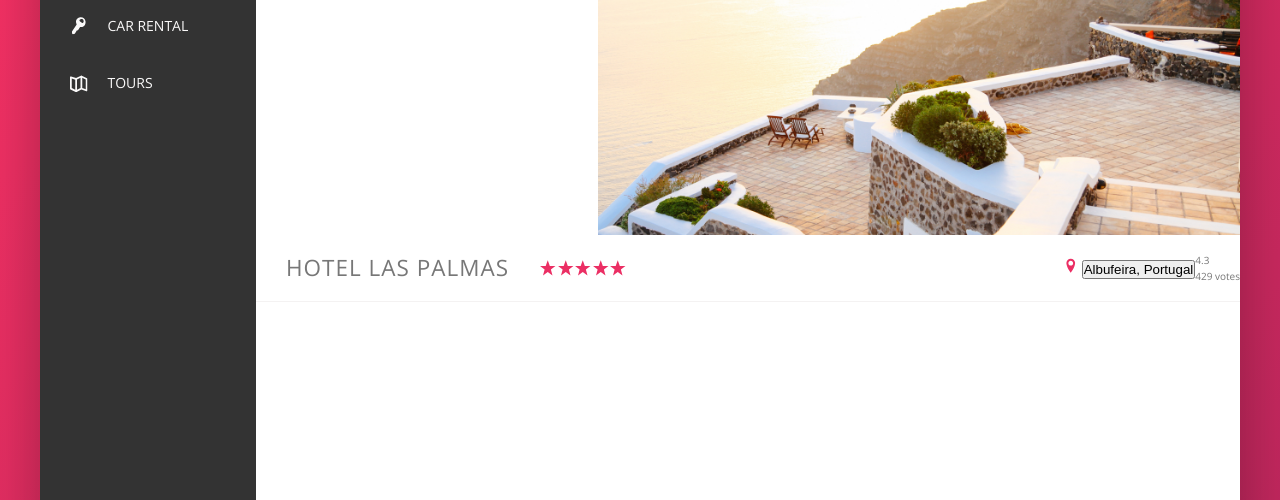
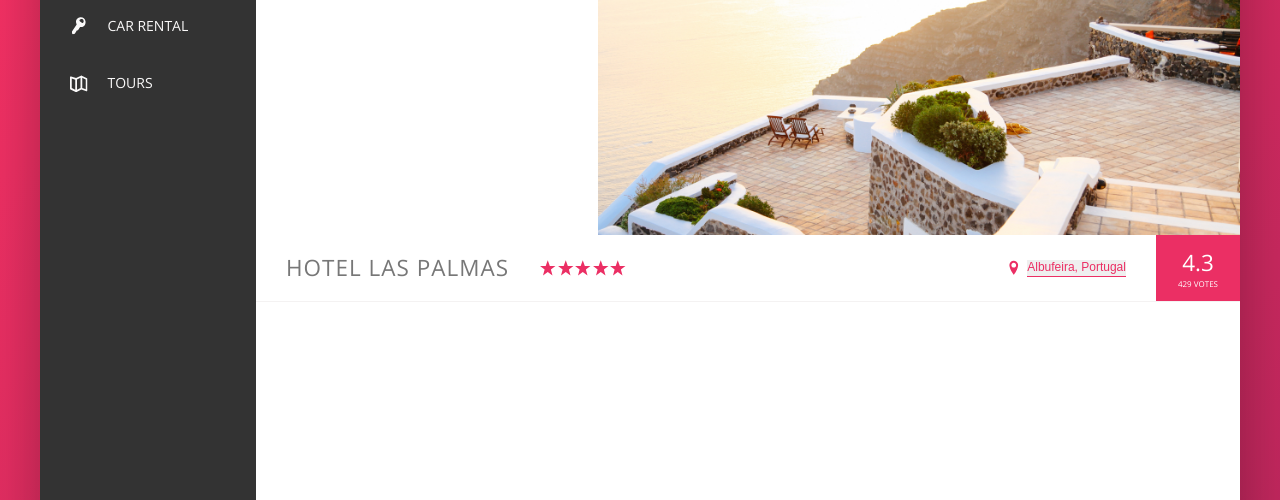
Before and after one commit to benjimon24/css-trillo, a plain HTML site: page index.html in a window 1280 px wide. Shown: the part 300-800 px from the top of the page. Drawn offline with nearby package versions, Linux system fonts and the light colour scheme.

Commit message:
add styling for location and rating elements in the overview. add pulsating animation for location button

```diff
--- a/css/style.css
+++ b/css/style.css
@@ -220,11 +220,56 @@ body {
   .overview__stars {
     margin-right: auto;
     display: flex; }
-  .overview__icon-star {
+  .overview__icon-star, .overview__icon-location {
     height: 1.75rem;
     width: 1.75rem;
     fill: var(--color-primary); }
+  .overview__location {
+    font-size: 1.2rem;
+    display: flex;
+    align-items: center; }
   .overview__icon-location {
-    height: 1.75rem;
-    width: 1.75rem;
-    fill: var(--color-primary); }
+    margin-right: 0.5rem; }
+  .overview__rating {
+    background-color: var(--color-primary);
+    margin-left: 3rem;
+    color: #fff;
+    padding: 0 2.2rem;
+    align-self: stretch;
+    display: flex;
+    flex-direction: column;
+    align-items: center;
+    justify-content: center; }
+  .overview__rating-average {
+    font-size: 2.25rem;
+    font-weight: 300;
+    margin-bottom: -3px; }
+  .overview__rating-count {
+    font-size: 0.8rem;
+    text-transform: uppercase; }
+
+.btn-inline {
+  border: none;
+  color: var(--color-primary);
+  font-size: inherit;
+  border-bottom: 1px solid currentColor;
+  padding-bottom: 2px;
+  display: inline-block;
+  cursor: pointer;
+  transition: all 0.2s; }
+  .btn-inline:hover {
+    color: var(--color-grey-dark-1); }
+  .btn-inline:focus {
+    outline: none;
+    animation: pulsate 1s infinite; }
+
+@keyframes pulsate {
+  0% {
+    transform: scale(1);
+    box-shadow: none; }
+  50% {
+    transform: scale(1.05);
+    box-shadow: 0 1rem 4rem rgba(0, 0, 0, 0.25); }
+  100% {
+    transform: scale(1);
+    box-shadow: none; } }
--- a/sass/_components.scss
+++ b/sass/_components.scss
@@ -205,8 +205,6 @@
     text-transform: uppercase;
     letter-spacing: 1px;
     padding: 1.5rem 3rem;
-
-
   }
 
   &__stars {
@@ -216,25 +214,81 @@
     display: flex;
   }
 
-  &__icon-star {
+  &__icon-star,
+  &__icon-location {
     height: 1.75rem;
     width: 1.75rem;
-    fill: var(--color-primary)
+    fill: var(--color-primary);
   }
 
   &__location {
+    font-size: 1.2rem;
+    display: flex;
+    align-items: center;
   }
 
   &__icon-location {
-    height: 1.75rem;
-    width: 1.75rem;
-    fill: var(--color-primary)
+    margin-right: 0.5rem;
   }
 
-  &__rating {}
+  &__rating {
+    background-color: var(--color-primary);
+    margin-left: 3rem;
+    color: #fff;
+    padding: 0 2.2rem;
+    align-self: stretch;
+    display: flex;
+    flex-direction: column;
+    align-items: center;
+    justify-content: center;
+  }
 
-  &__rating-average {}
+  &__rating-average {
+    font-size: 2.25rem;
+    font-weight: 300;
+    margin-bottom: -3px;
+  }
 
-  &__rating-count{}
+  &__rating-count {
+    font-size: 0.8rem;
+    text-transform: uppercase;
+  }
+}
 
+// BUTTON INLINE
+.btn-inline {
+  border: none;
+  color: var(--color-primary);
+  font-size: inherit;
+  border-bottom: 1px solid currentColor; //inherits font color
+  padding-bottom: 2px;
+  display: inline-block;
+  // background-color: transparent;
+  cursor: pointer;
+  transition: all 0.2s;
+
+  &:hover {
+    color: var(--color-grey-dark-1);
+  }
+
+  &:focus {
+    outline: none;
+    animation: pulsate 1s infinite;
+  }
 }
+
+@keyframes pulsate {
+  // styling for 0% and 100% doesn't seem to be required. seems to work regardless at least on chrome
+  0% {
+    transform: scale(1);
+    box-shadow: none;
+  }
+  50% {
+    transform: scale(1.05);
+    box-shadow: 0 1rem 4rem rgba(0, 0, 0, 0.25);
+  }
+  100% {
+    transform: scale(1);
+    box-shadow: none;
+  }
+}
```
